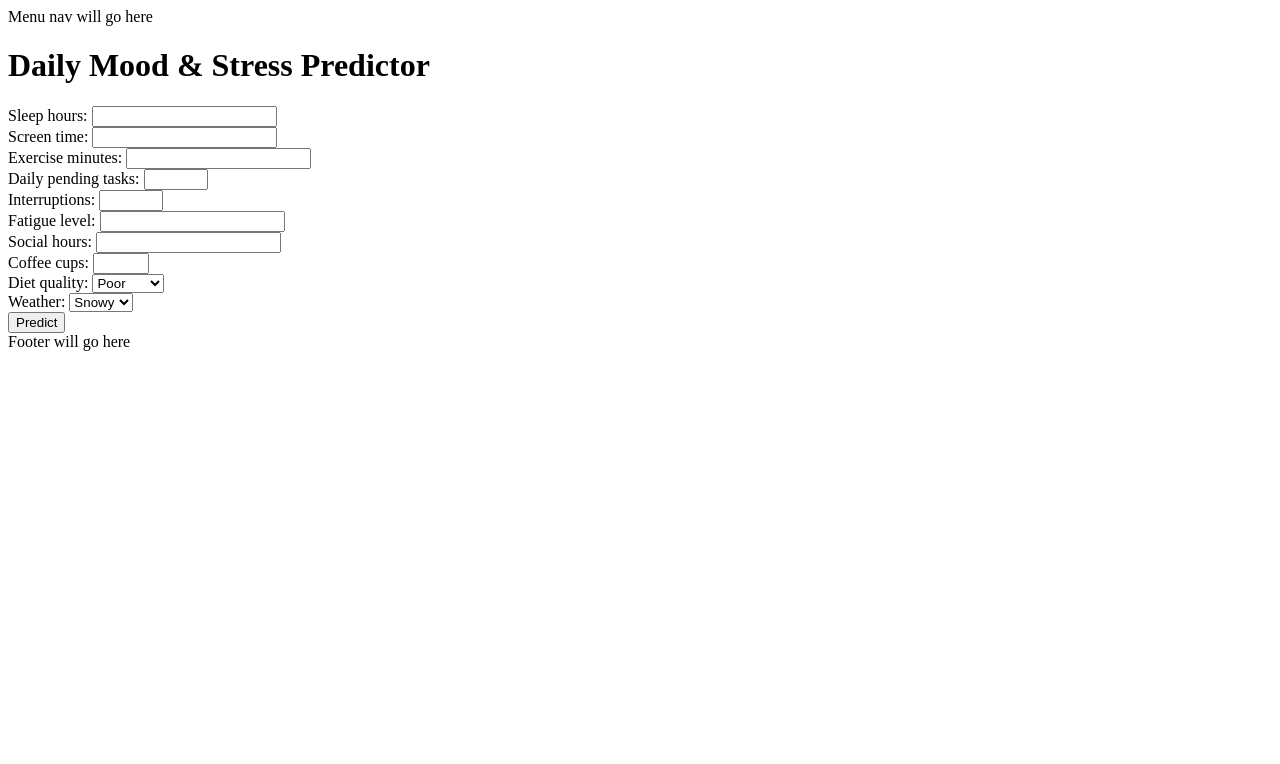
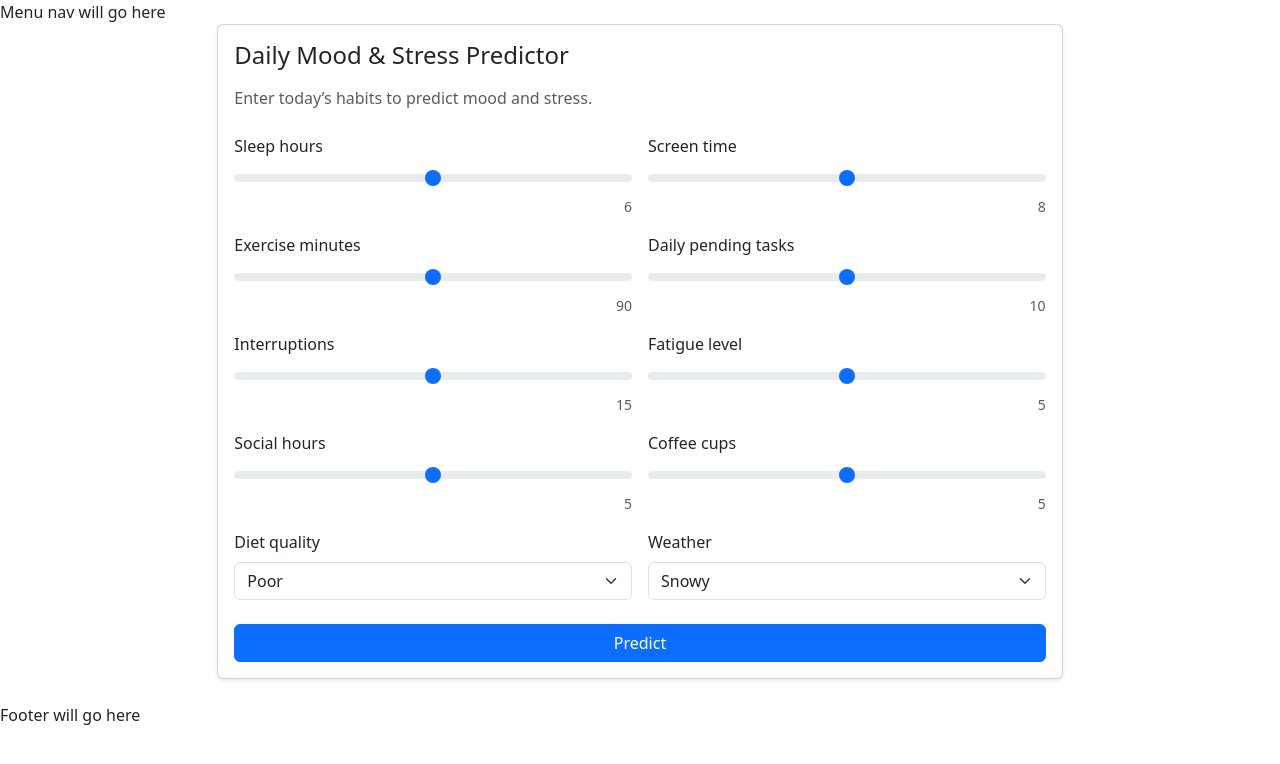
Before and after one commit to AlistairDriscoll/mood-manager, a Django app: page /predict/ in a window 1280 px wide. Shown: the top 764 px of the page. Run offline with Django 5.2, Linux system fonts and the light colour scheme; parts of the project's set-up code (start-up, migrations or seed data) failed here and were passed over.

Commit message:
Add some basic bootstrap styling and sliders to the form

```diff
--- a/home/forms.py
+++ b/home/forms.py
@@ -1,5 +1,6 @@
 # forms.py
 from django import forms
+
 
 WEATHER_CHOICES = [
     ("snowy", "Snowy"),
@@ -15,17 +16,100 @@ DIET_CHOICES = [
 ]
 
 class PredictionForm(forms.Form):
-    sleep_hours = forms.FloatField(min_value=0, max_value=24)
-    screen_time = forms.FloatField(min_value=0, max_value=24)
-    exercise_minutes = forms.FloatField(min_value=0, max_value=300)
-    daily_pending_tasks = forms.IntegerField(min_value=0, max_value=100)
-    interruptions = forms.IntegerField(min_value=0, max_value=100)
-    fatigue_level = forms.FloatField(min_value=0, max_value=10)
-    social_hours = forms.FloatField(min_value=0, max_value=24)
-    coffee_cups = forms.IntegerField(min_value=0, max_value=20)
+    sleep_hours = forms.FloatField(
+        min_value=0,
+        max_value=12,
+        widget=forms.NumberInput(attrs={
+            "type": "range",
+            "class": "form-range",
+            "step": "0.1",
+            "min": "0",
+            "max": "12"
+        })
+    )
 
-    diet_quality = forms.ChoiceField(choices=DIET_CHOICES)
-    weather = forms.ChoiceField(choices=WEATHER_CHOICES)
+    screen_time = forms.FloatField(
+        min_value=0, max_value=16,
+        widget=forms.NumberInput(attrs={
+            "type": "range",
+            "class": "form-range",
+            "step": "0.1",
+            "min": "0",
+            "max": "16"
+        })
+    )
+
+    # Sliders: use RangeInput + bootstrap form-range
+    exercise_minutes = forms.FloatField(
+        min_value=0, max_value=180,
+        widget=forms.NumberInput(attrs={
+            "type": "range",
+            "class": "form-range",
+            "step": "10",
+            "min": "0",
+            "max": "180"
+        })
+    )
+
+    daily_pending_tasks = forms.IntegerField(
+        min_value=0, max_value=20,
+        widget=forms.NumberInput(attrs={
+            "type": "range",
+            "class": "form-range",
+            "step": "1",
+            "min": "0",
+            "max": "20"
+        })
+    )
+    interruptions = forms.IntegerField(
+        min_value=0, max_value=30,
+        widget=forms.NumberInput(attrs={
+            "type": "range",
+            "class": "form-range",
+            "step": "1",
+            "min": "0",
+            "max": "30"
+        })
+    )
+    fatigue_level = forms.FloatField(
+        min_value=0, max_value=10,
+        widget=forms.NumberInput(attrs={
+            "type": "range",
+            "class": "form-range",
+            "step": "0.1",
+            "min": "0",
+            "max": "10"
+        })
+    )
+    social_hours = forms.FloatField(
+        min_value=0, max_value=10,
+        widget=forms.NumberInput(attrs={
+            "type": "range",
+            "class": "form-range",
+            "step": "0.1",
+            "min": "0",
+            "max": "10"
+        })
+    )
+    coffee_cups = forms.IntegerField(
+        min_value=0, max_value=10,
+        widget=forms.NumberInput(attrs={
+            "type": "range",
+            "class": "form-range",
+            "step": "1",
+            "min": "0",
+            "max": "10"
+        })
+    )
+
+    diet_quality = forms.ChoiceField(
+        choices=DIET_CHOICES,
+        widget=forms.Select(attrs={"class": "form-select"})
+    )
+    weather = forms.ChoiceField(
+        choices=WEATHER_CHOICES,
+        widget=forms.Select(attrs={"class": "form-select"})
+    )
 
     def clean_diet_quality(self):
         return self.cleaned_data["diet_quality"].strip().lower()
--- a/home/templates/predict.html
+++ b/home/templates/predict.html
@@ -1,53 +1,105 @@
 {% extends 'base.html' %}
 
+{% block title %}Mood & Stress Predictor{% endblock %}
+
 {% block content %}
-<h1>Daily Mood & Stress Predictor</h1>
+<div class="row justify-content-center">
+  <div class="col-lg-8">
 
+    <div class="card shadow-sm mb-4">
+      <div class="card-body">
+        <h1 class="h4 mb-3">Daily Mood & Stress Predictor</h1>
+        <p class="text-muted mb-4">Enter today’s habits to predict mood and stress.</p>
 
-<form method="POST">
+        <form method="POST" novalidate>
           {% csrf_token %}
 
+          <div class="row g-3">
             {% for field in form %}
-        <div class="form-group">
-            {{ field.label_tag }}
+              <div class="col-md-6">
+                <label class="form-label" for="{{ field.id_for_label }}">
+                  {{ field.label }}
+                </label>
+
                 {{ field }}
+
+                {% if field.help_text %}
+                  <div class="form-text">{{ field.help_text }}</div>
+                {% endif %}
+
                 {% if field.errors %}
-                <div style="color:red;">{{ field.errors }}</div>
+                  <div class="invalid-feedback d-block">
+                    {{ field.errors|striptags }}
+                  </div>
                 {% endif %}
               </div>
             {% endfor %}
+          </div>
 
-    <button type="submit">Predict</button>
+          <button type="submit" class="btn btn-primary w-100 mt-4">
+            Predict
+          </button>
         </form>
+      </div>
+    </div>
 
-{% if mood_pred %}
-<div class="results">
-    <h2>Results</h2>
+    {% if mood_pred is not None %}
+    <div class="card shadow-sm">
+      <div class="card-body">
+        <h2 class="h5 mb-3">Results</h2>
 
-    <p>
-        <strong>Predicted Mood:</strong>
-        <span style="color:
-            {% if mood_pred >= 7 %}green
-            {% elif mood_pred >= 4 %}orange
-            {% else %}red
-            {% endif %};
-        ">
-            {{ mood_pred|floatformat:2 }} / 10
-        </span>
-    </p>
+        <div class="row g-3">
+          <div class="col-md-6">
+            <div class="p-3 rounded border">
+              <div class="text-muted">Predicted Mood</div>
+              <div class="display-6 mb-1
+                {% if mood_pred >= 7 %}text-success
+                {% elif mood_pred >= 4 %}text-warning
+                {% else %}text-danger
+                {% endif %}">
+                {{ mood_pred|floatformat:2 }}
+              </div>
+              <div class="text-muted">out of 10</div>
+            </div>
+          </div>
 
-    <p>
-        <strong>Predicted Stress:</strong>
-        <span style="color:
-            {% if stress_pred >= 7 %}red
-            {% elif stress_pred >= 4 %}orange
-            {% else %}green
-            {% endif %};
-        ">
-            {{ stress_pred|floatformat:2 }} / 10
-        </span>
-    </p>
+          <div class="col-md-6">
+            <div class="p-3 rounded border">
+              <div class="text-muted">Predicted Stress</div>
+              <div class="display-6 mb-1
+                {% if stress_pred >= 7 %}text-danger
+                {% elif stress_pred >= 4 %}text-warning
+                {% else %}text-success
+                {% endif %}">
+                {{ stress_pred|floatformat:2 }}
+              </div>
+              <div class="text-muted">out of 10</div>
+            </div>
+          </div>
+        </div>
+
+      </div>
     </div>
     {% endif %}
 
+  </div>
+</div>
 {% endblock %}
+
+
+{% block extra_js %}
+<script>
+document.querySelectorAll('input[type="range"]').forEach((slider) => {
+    const valueDisplay = document.createElement("div");
+    valueDisplay.className = "text-end small text-muted";
+    slider.after(valueDisplay);
+
+    const updateValue = () => {
+        valueDisplay.textContent = slider.value;
+    };
+
+    slider.addEventListener("input", updateValue);
+    updateValue();
+});
+</script>
+{% endblock %}
--- a/templates/base.html
+++ b/templates/base.html
@@ -4,6 +4,9 @@
 		<meta charset="UTF-8">
 		<meta name="viewport" content="width=device-width, initial-scale=1.0">
 		<title>{% block title %}Mood Manager{% endblock %}</title>
+		<!-- Bootstrap CSS -->
+		<link href="https://cdn.jsdelivr.net/npm/bootstrap@5.3.3/dist/css/bootstrap.min.css" rel="stylesheet">
+		{% block extra_head %}{% endblock %}
 	</head>
 	<body>
 		<div>
@@ -14,5 +17,8 @@
 		<div>
 			Footer will go here
 		</div>
+		<!-- Bootstrap JS and other scripts -->
+		<script src="https://cdn.jsdelivr.net/npm/bootstrap@5.3.3/dist/js/bootstrap.bundle.min.js"></script>
+		{% block extra_js %}{% endblock %}
 	</body>
 </html>
```
Lines whose indentation alone changed are shown as unchanged.
